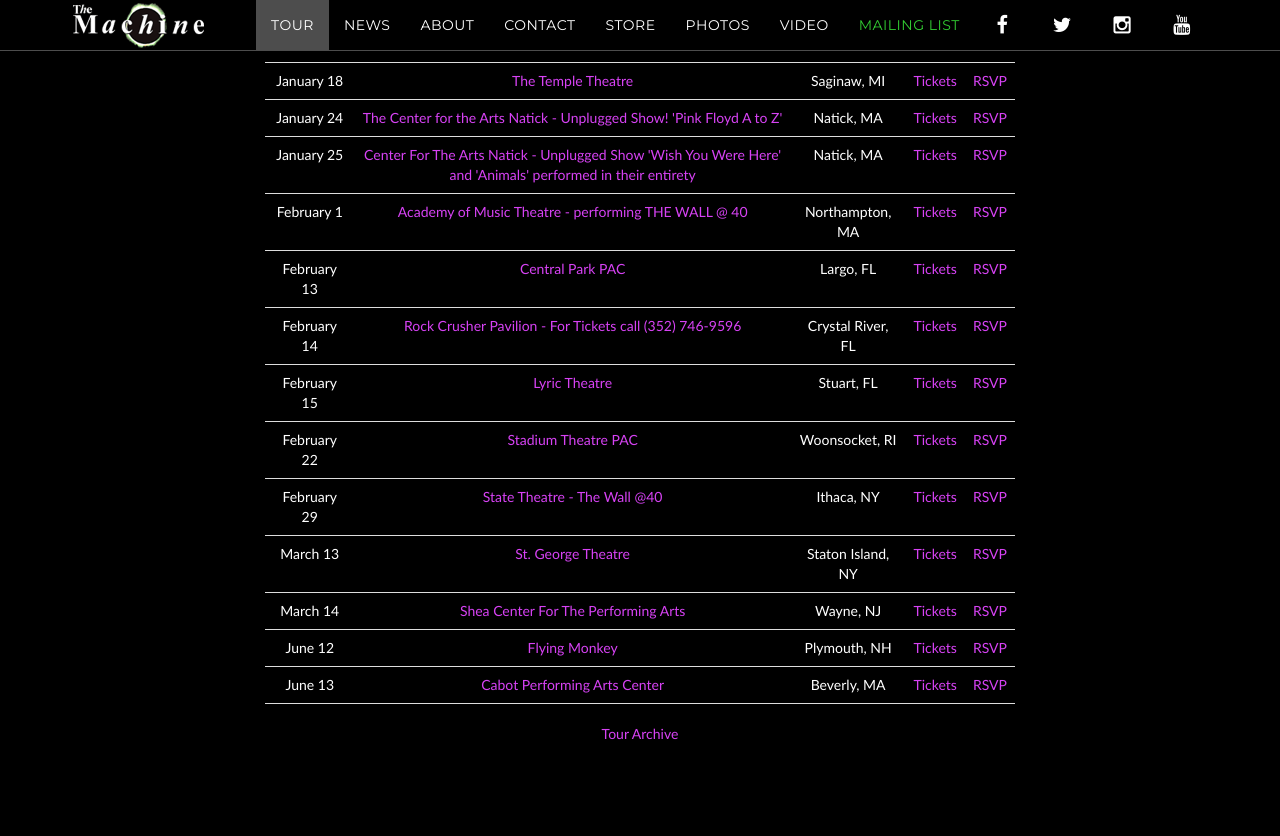
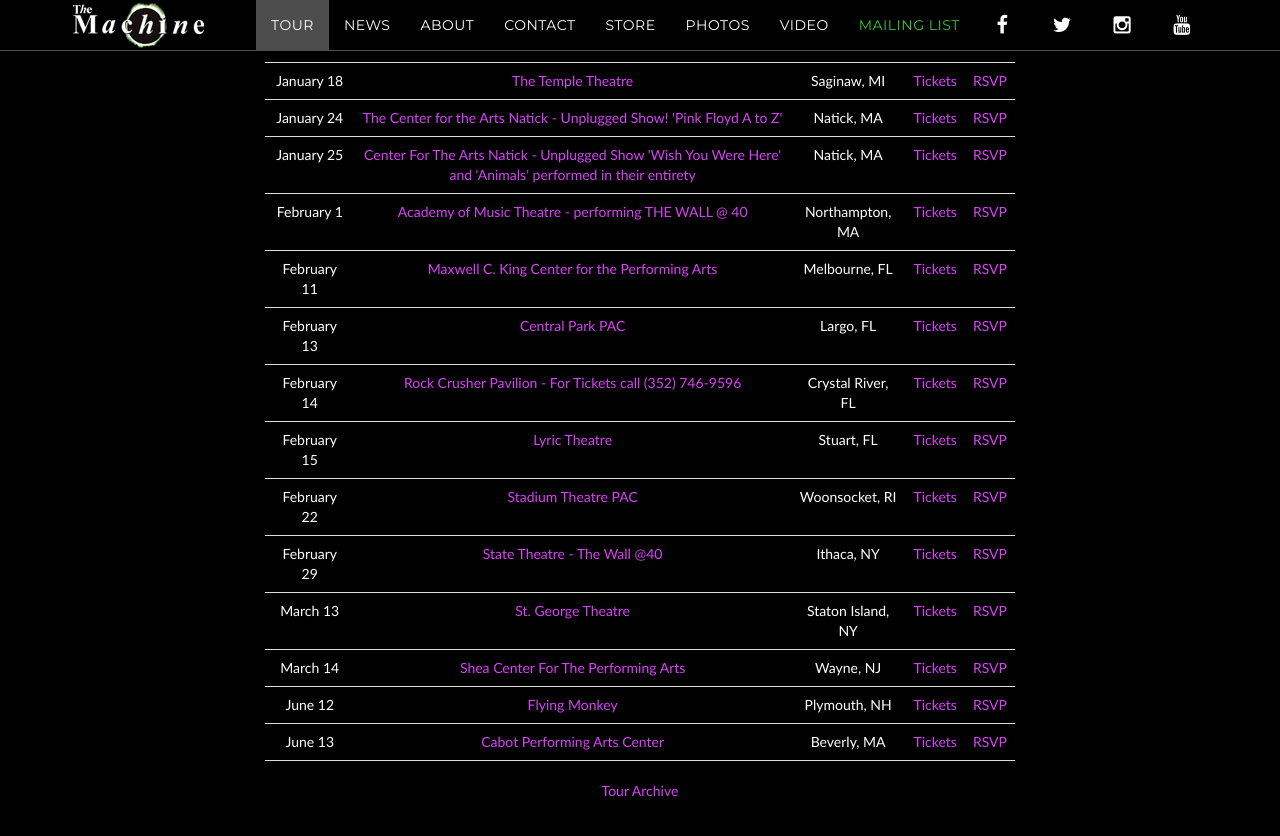
Before and after one commit to machineweb/machineweb.github.io, a Jekyll site: the page built from index.html, in a window 1280 px wide and 900 px high, scrolled down 1506 px. Shown: the top 836 px of the window. Built offline with Jekyll 4.4.1, drawn with Linux system fonts in a browser that asks for light colours; comment, search, counter and statistics services are not loaded.

Commit message:
New tour item

```diff
--- a/_data/tour.yml
+++ b/_data/tour.yml
@@ -4113,3 +4113,11 @@
     tickets-url: ""
     rsvp-url: ""
     order: "1592020800000"
+
+  - date: "February 11 2020"
+    venue: "Maxwell C. King Center for the Performing Arts"
+    venue-url: ""
+    location: "Melbourne, FL"
+    tickets-url: ""
+    rsvp-url: ""
+    order: "1581397200000"
```
